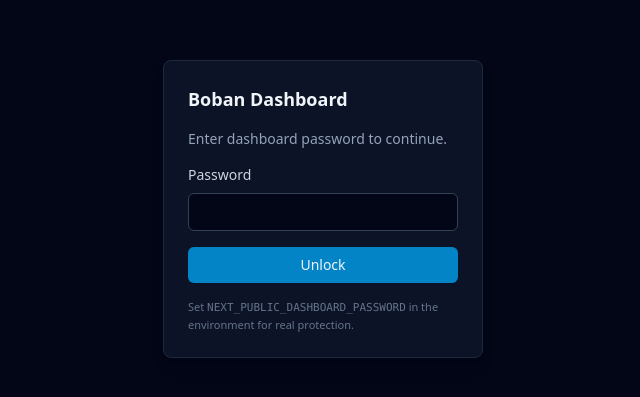
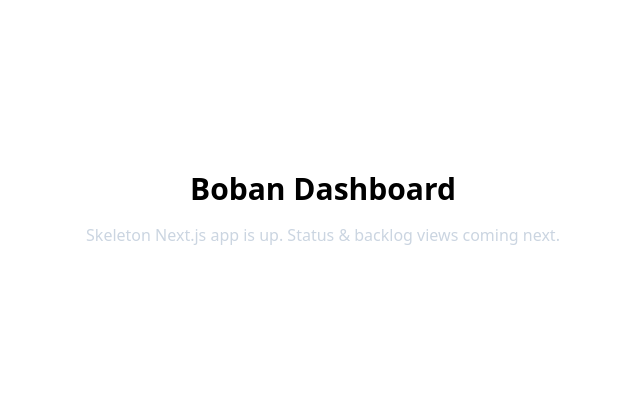
Before and after one commit to kareltheagent-star/boban-dashboard, a Next.js app: page / in a window 1280 px wide. Shown: the part 191-588 px from the top of the page, without its empty margins (317-957 px from the left). Built offline with nearby package versions, Linux system fonts and the light colour scheme.

Commit message:
Update layout.tsx

```diff
--- a/app/layout.tsx
+++ b/app/layout.tsx
@@ -1,6 +1,3 @@
-
-
-import { useEffect, useState } from "react";
 import type { ReactNode } from "react";
 import "./globals.css";
 
@@ -9,97 +6,10 @@
   description: "Status dashboard for Boban agent",
 };
 
-const STORAGE_KEY = "boban-dashboard-auth";
-
-function AuthGate({ children }: { children: ReactNode }) {
-  const [password, setPassword] = useState("");
-  const [authed, setAuthed] = useState<boolean | null>(null);
-  const [error, setError] = useState<string | null>(null);
-
-  const requiredPassword =
-    process.env.NEXT_PUBLIC_DASHBOARD_PASSWORD || "change-me";
-
-  useEffect(() => {
-    const stored =
-      typeof window !== "undefined"
-        ? window.localStorage.getItem(STORAGE_KEY)
-        : null;
-    if (stored && stored === requiredPassword) {
-      setAuthed(true);
-    } else {
-      setAuthed(false);
-    }
-  }, [requiredPassword]);
-
-  const handleSubmit = (e: React.FormEvent) => {
-    e.preventDefault();
-    if (password === requiredPassword) {
-      if (typeof window !== "undefined") {
-        window.localStorage.setItem(STORAGE_KEY, requiredPassword);
-      }
-      setAuthed(true);
-      setError(null);
-    } else {
-      setError("Invalid password");
-    }
-  };
-
-  if (authed === null) {
-    return null;
-  }
-
-  if (!authed) {
-    return (
-      <div className="min-h-screen flex items-center justify-center bg-slate-950 text-slate-100">
-        <form
-          onSubmit={handleSubmit}
-          className="w-full max-w-xs space-y-4 rounded-lg border border-slate-800 bg-slate-900/80 p-6 shadow-lg"
-       >
-          <h1 className="text-lg font-semibold">Boban Dashboard</h1>
-          <p className="text-sm text-slate-400">
-            Enter dashboard password to continue.
-          </p>
-          <div className="space-y-2">
-            <label className="block text-sm font-medium text-slate-300">
-              Password
-            </label>
-            <input
-              type="password"
-              className="w-full rounded-md border border-slate-700 bg-slate-950 px-3 py-2 text-sm outline-none focus:border-sky-500 focus:ring-1 focus:ring-sky-500"
-              value={password}
-              onChange={(e) => setPassword(e.target.value)}
-              autoComplete="current-password"
-            />
-          </div>
-          {error && (
-            <p className="text-sm text-red-400" role="alert">
-              {error}
-            </p>
-          )}
-          <button
-            type="submit"
-            className="w-full rounded-md bg-sky-600 px-3 py-2 text-sm font-medium hover:bg-sky-500 focus:outline-none focus:ring-2 focus:ring-sky-500 focus:ring-offset-2 focus:ring-offset-slate-950"
-          >
-            Unlock
-          </button>
-          <p className="text-[11px] text-slate-500">
-            Set <code className="font-mono">NEXT_PUBLIC_DASHBOARD_PASSWORD</code> in the
-            environment for real protection.
-          </p>
-        </form>
-      </div>
-    );
-  }
-
-  return <>{children}</>;
-}
-
 export default function RootLayout({ children }: { children: ReactNode }) {
   return (
     <html lang="en">
-      <body className="min-h-screen bg-slate-950 text-slate-100">
-        <AuthGate>{children}</AuthGate>
-      </body>
+      <body>{children}</body>
     </html>
   );
 }
```
